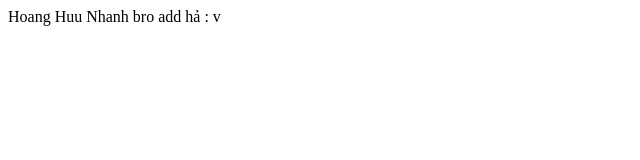
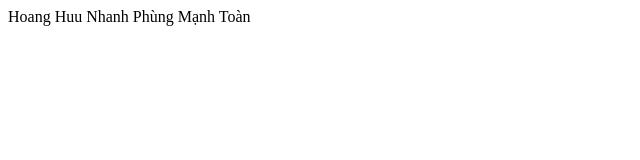
Before and after one commit to Taruno106/demoleader, a plain HTML site: page index.html in a window 1280 px wide. Shown: the full height of the page, 0-640 px from the left. Drawn offline with Linux system fonts and the light colour scheme.

Commit message:
Update index.html

```diff
--- a/index.html
+++ b/index.html
@@ -9,7 +9,8 @@
 <body>
     <header>
         Hoang Huu Nhanh
-        bro add hả : v
+        Phùng Mạnh Toàn
+
     </header>
 </body>
 </html>
```
